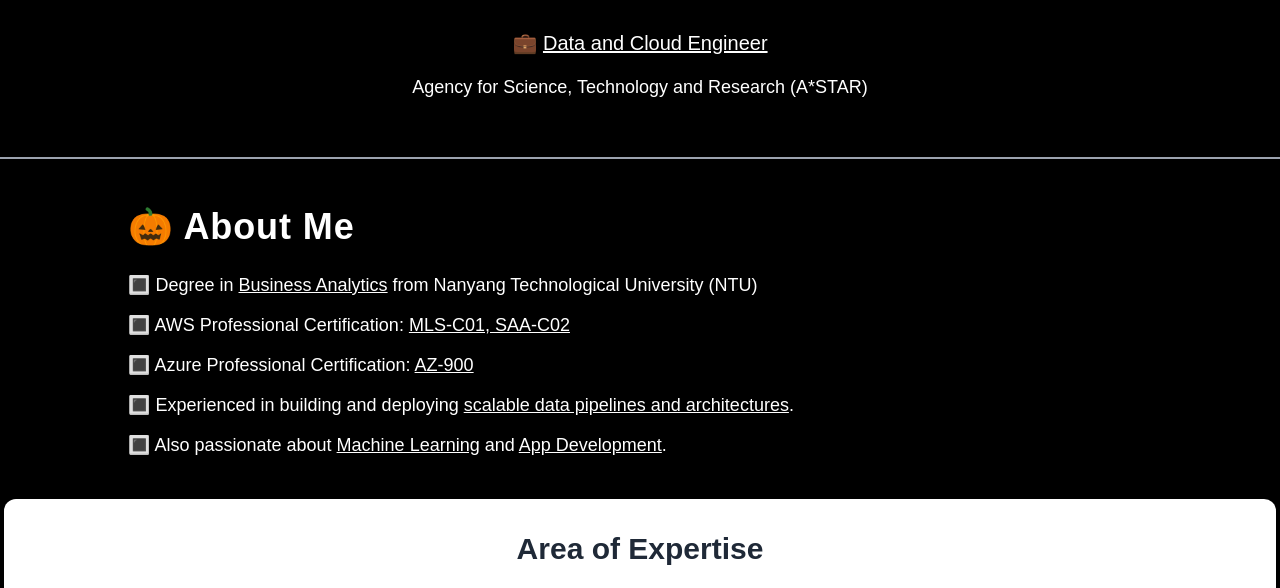
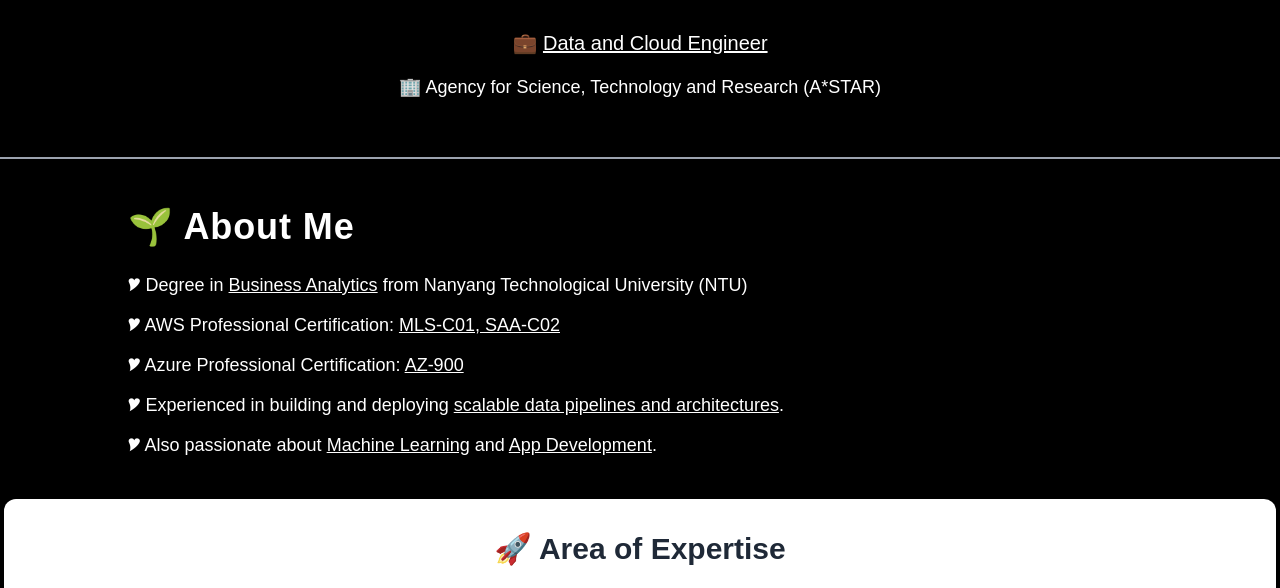
Before and after one commit to jonasnjx/portfolio_site, a plain HTML site: page index.html in a window 1280 px wide. Shown: the part 535-1123 px from the top of the page. Drawn offline with nearby package versions, Linux system fonts and the light colour scheme; a web font is replaced by a local one.

Commit message:
edit home page

```diff
--- a/index.html
+++ b/index.html
@@ -49,7 +49,7 @@
                 💼 <span class="underline">Data and Cloud Engineer </span>
             </p>
             <p class="text-base sm:text-lg mt-4 text-grey-500">
-                Agency for Science, Technology and Research (A*STAR)
+                🏢 Agency for Science, Technology and Research (A*STAR)
             </p>
         </div>
     </div>
@@ -61,19 +61,19 @@
     <div class="w-full bg-black bg-opacity-90 p-1 mt-5 rounded-xl shadow-2xl">
         <div class="max-w-5xl mx-auto">
             <h1 class="text-3xl sm:text-4xl font-bold font-Cursive text-white mt-6 text-left tracking-wide shadow-md">
-                🎃 About Me<span class="text-yellow-500"></span>
+                🌱 About Me<span class="text-yellow-500"></span>
             </h1>
             <div class="my-6"></div>
-            <p class="text-base sm:text-lg mt-3 text-grey-500 text-left"> 🔳 Degree in <span class="underline">Business Analytics</span> from Nanyang Technological University (NTU)</p>
-            <p class="text-base sm:text-lg mt-3 text-grey-500 text-left"> 🔳 AWS Professional Certification: <span class="underline">MLS-C01, SAA-C02</span></p>
-            <p class="text-base sm:text-lg mt-3 text-grey-500 text-left"> 🔳 Azure Professional Certification: <span class="underline">AZ-900</span></p>
-            <p class="text-base sm:text-lg mt-3 text-grey-500 text-left"> 🔳 Experienced in building and deploying <span class="underline">scalable data pipelines and architectures</span>.</p>
-            <p class="text-base sm:text-lg mt-3 text-grey-500 text-left"> 🔳 Also passionate about <span class="underline">Machine Learning</span> and <span class="underline">App Development</span>.</p>
+            <p class="text-base sm:text-lg mt-3 text-grey-500 text-left"> 🎔 Degree in <span class="underline">Business Analytics</span> from Nanyang Technological University (NTU)</p>
+            <p class="text-base sm:text-lg mt-3 text-grey-500 text-left"> 🎔 AWS Professional Certification: <span class="underline">MLS-C01, SAA-C02</span></p>
+            <p class="text-base sm:text-lg mt-3 text-grey-500 text-left"> 🎔 Azure Professional Certification: <span class="underline">AZ-900</span></p>
+            <p class="text-base sm:text-lg mt-3 text-grey-500 text-left"> 🎔 Experienced in building and deploying <span class="underline">scalable data pipelines and architectures</span>.</p>
+            <p class="text-base sm:text-lg mt-3 text-grey-500 text-left"> 🎔 Also passionate about <span class="underline">Machine Learning</span> and <span class="underline">App Development</span>.</p>
         </div>
 
     <!-- Skills Section -->
     <div class="max-w-full mx-auto bg-white p-8 mt-10 rounded-xl shadow-2xl">
-        <h2 class="text-3xl font-semibold text-center mb-6 text-gray-800">Area of Expertise</h2>
+        <h2 class="text-3xl font-semibold text-center mb-6 text-gray-800">🚀 Area of Expertise </h2>
         <div class="grid grid-cols-2 sm:grid-cols-3 md:grid-cols-6 gap-8">
             <div class="flex flex-col items-center transform transition duration-300 hover:scale-105 hover:shadow-lg p-4 rounded-lg hover:bg-gray-50">
                 <img src="assets/aws.png" alt="AWS Logo" class="w-24 h-24 mb-2">
```
